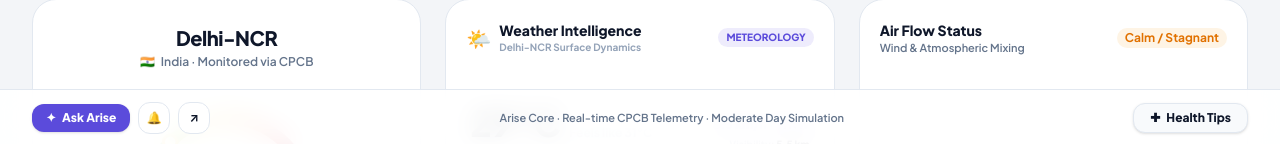
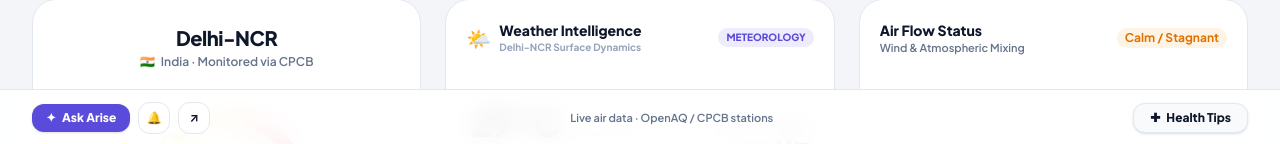
Before and after one commit to yashanshrastogi/arise, a React (Vite) app in the folder frontend/: page / in a window 1280 px wide. Shown: the part 654-798 px from the top of the page. Built offline with nearby package versions, Linux system fonts and the light colour scheme; no server answers.

Commit message:
feat(frontend): update footer wording to Live air data · OpenAQ / CPCB stations

```diff
--- a/frontend/src/App.jsx
+++ b/frontend/src/App.jsx
@@ -564,7 +564,7 @@ export default function App() {
           </div>
 
           <div className="hidden md:block text-[11px] font-semibold t3">
-            Arise Core · Real-time CPCB Telemetry · {demoMode ? 'Saved Severe Event' : 'Moderate Day Simulation'}
+            Live air data · OpenAQ / CPCB stations
           </div>
 
           <div className="flex items-center gap-2">
```
